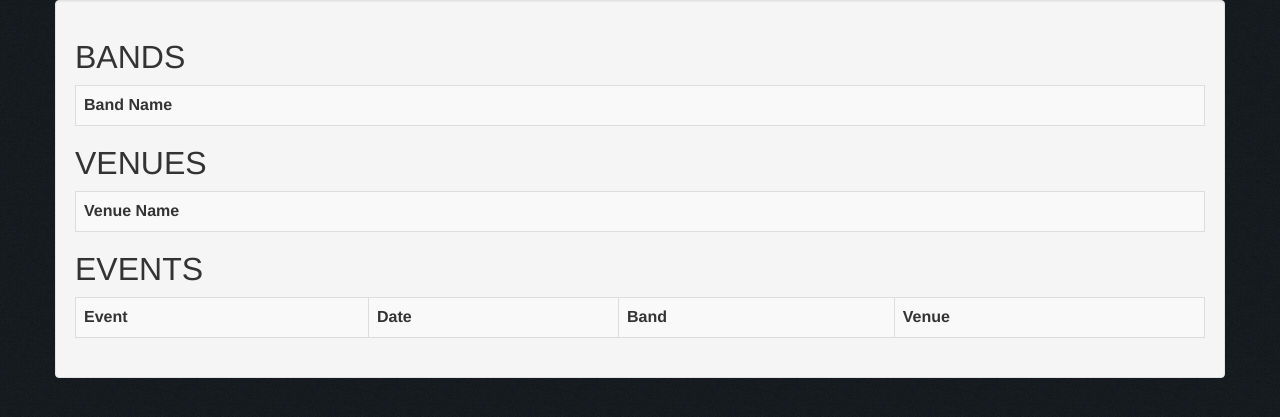
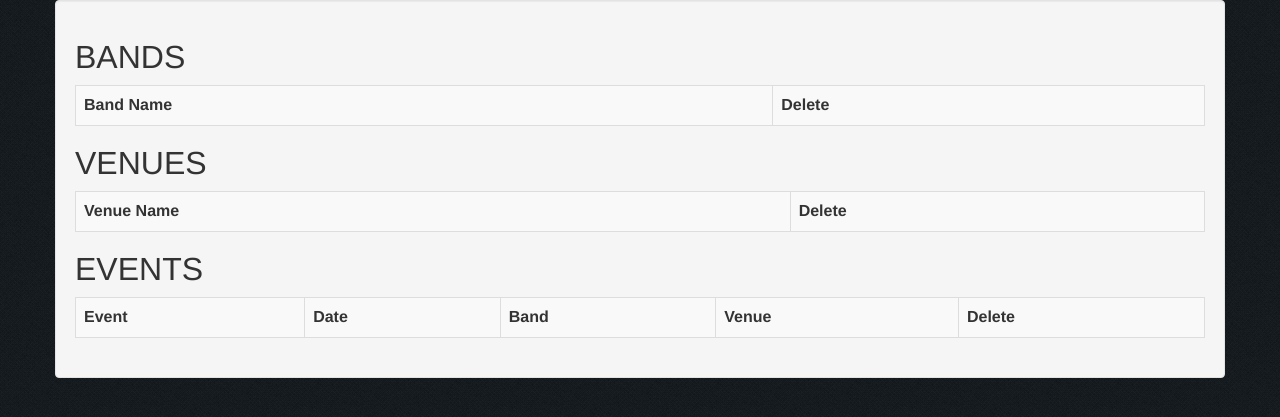
Before and after one commit to PublicAutopsy/DBConcepts, a PHP site: page /app/results.php?search=1 in a window 1280 px wide. Shown: the part 50-467 px from the top of the page. Run offline with PHP 8.4, Linux system fonts and the light colour scheme; data that the repository does not hold is empty.

Commit message:
new additions

```diff
--- a/app/results.php
+++ b/app/results.php
@@ -5,6 +5,11 @@
     <meta name="viewport" content="width=device-width, initial-scale=1.0">
     <link href="../css/bootstrap.min.css" rel="stylesheet" media="screen">
     <link href="../css/styles.css" rel="stylesheet" media="screen">
+    <style>
+        form{
+            height: 0px;
+        }
+    </style>
 </head>
 <body>
 <!--NAVIGATION-->
@@ -66,9 +71,9 @@ if(!$result = $db->query($sqlGetBands)){
 } else {
 	echo "<h2>BANDS</h2>";
 	echo "<table class='table table-striped table-bordered'>";
-	echo "<tr><th>Band Name </th> </tr>";
+	echo "<tr><th>Band Name </th> <th> Delete </th></tr>";
 	while($row = $result->fetch_assoc() ){
-		echo "<tr><td>".$row['band_name']."</td></tr>";
+		echo "<tr><td>".$row['band_name']."</td><td><form method='get' action='./delete.php'><input type='submit' value='DELETE'><input name='id' type='hidden' value=".$row['band_id']."><input name='type' type='hidden' value='band'></form></td></tr>";
 	}
 	echo "</table>";
 }
@@ -79,10 +84,10 @@ if(!$result = $db->query($sqlGetVenues)){
 
 	echo "<h2>VENUES</h2>";
 	echo "<table  class='table table-striped table-bordered'>";
-	echo "<tr><th>Venue Name </th> </tr>";
+	echo "<tr><th>Venue Name </th> <th> Delete </th></tr>";
 
 	while($row = $result->fetch_assoc() ){
-		echo "<tr><td>".$row['venue_name']."</td></tr>";
+		echo "<tr><td>".$row['venue_name']."</td><td><form method='get' action='./delete.php'><input type='submit' value='DELETE'><input name='id' type='hidden' value=".$row['venue_id']."><input name='type' type='hidden' value='venue'></form></td></tr>";
 	}
 	echo "</table>";
 }
@@ -93,10 +98,10 @@ if(!$result = $db->query($sqlGetEvents)){
 
     echo "<h2>EVENTS</h2>";
     echo "<table  class='table table-striped table-bordered'>";
-    echo "<tr> <th> Event </th> <th> Date </th> <th> Band </th> <th> Venue </th></tr>";
+    echo "<tr> <th> Event </th> <th> Date </th> <th> Band </th> <th> Venue </th><th> Delete </th></tr>";
 
     while($row = $result->fetch_assoc() ){
-        echo "<tr><td>".$row['event_name']."</td><td>".$row['event_date']."</td><td>".$row['band_name']."</td><td>".$row['venue_name']."</td></tr>";
+        echo "<tr><td>".$row['event_name']."</td><td>".$row['event_date']."</td><td>".$row['band_name']."</td><td>".$row['venue_name']."</td><td><form method='get' action='./delete.php'><input type='submit' value='DELETE'><input name='id' type='hidden' value=".$row['event_id']."><input name='type' type='hidden' value='event'></form></td></tr>";
     }
     echo "</table>";
 }
```
Also changed, not shown: app/delete.php (added, +11 -0 lines), css/styles.css (line endings or trailing spaces).
